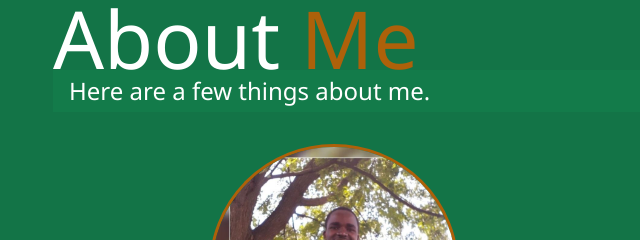
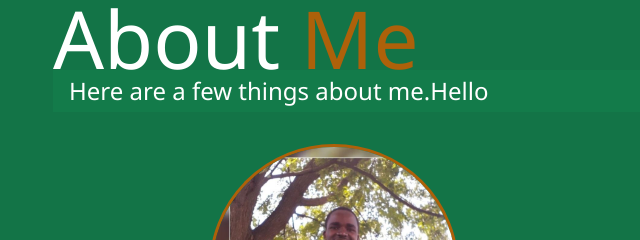
Before and after one commit to ntig0001/portfolio, a website: page dist/about.html in a window 1280 px wide. Shown: the part 258-498 px from the top of the page, 11-651 px from the left. Drawn offline with Linux system fonts and the light colour scheme.

```diff
--- a/dist/about.html
+++ b/dist/about.html
@@ -50,7 +50,7 @@
       </h1>
     </div>
     <h2 class="sm-heading">
-      Here are a few things about me.
+      Here are a few things about me.Hello
     </h2>
     <div class="about-info">
       <img src="img/portrait.jpg" alt="Elysé Ntigirishari" class="bio-image">
```
